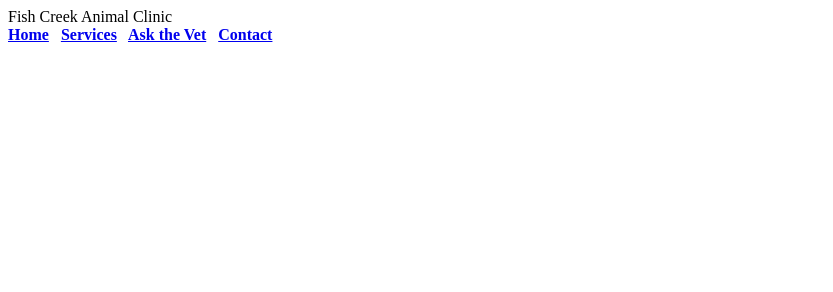
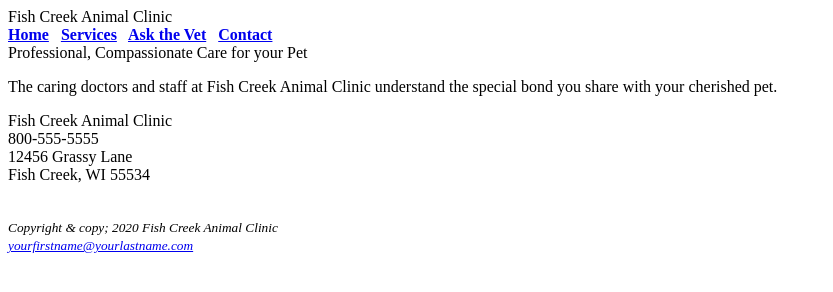
Before and after one commit to mariiisolll/fishcreekDEMONSTRATION2021, a plain HTML site: page index.html in a window 1280 px wide. Shown: the whole page, without its empty margins (0-833 px from the left). Drawn offline with Linux system fonts and the light colour scheme.

Commit message:
Update index.html

```diff
--- a/index.html
+++ b/index.html
@@ -16,3 +16,21 @@
 <a href="contact.html">Contact</a> &nbsp;
 </b>
 </nav>
+<main>
+  <h/2>Professional, Compassionate Care for your Pet</h2>
+  <p>The caring doctors and staff at Fish Creek Animal Clinic understand the special bond you share with your cherished pet.</p>
+  <dl>
+    <div>
+      Fish Creek Animal Clinic<br>
+      800-555-5555<br>
+      12456 Grassy Lane<br>
+      Fish Creek, WI 55534<br><br>
+    </div>
+    </main>
+  <footer>
+    <small><i>Copyright & copy; 2020 Fish Creek Animal Clinic<br>
+      <a href="mailto:yourfirstname@yourlastname.com">yourfirstname@yourlastname.com</a>
+      </i></small>
+  </footer>
+  </body>
+  </html>
```
